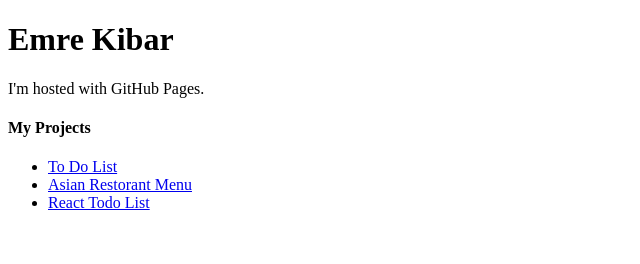
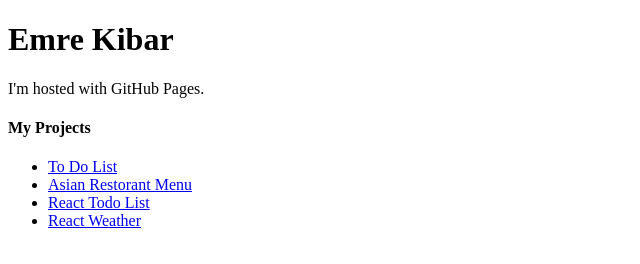
Before and after one commit to emrekibar93/emrekibar93.github.io, a plain HTML site: page index.html in a window 1280 px wide. Shown: the whole page, without its empty margins (0-640 px from the left). Drawn offline with Linux system fonts and the light colour scheme.

Commit message:
react-weather added

```diff
--- a/index.html
+++ b/index.html
@@ -8,6 +8,7 @@
     <li><a href="https://emrekibar93.github.io/todolist">To Do List</a> </li>
      <li><a href="https://emrekibar93.github.io/restorant-menu">Asian Restorant Menu</a> </li>
     <li><a href="https://emrekibar93.github.io/react-todo-demo/">React Todo List</a></li>
+     <li><a href="https://emrekibar93.github.io/react-weather/build/">React Weather</a></li>
   </ul>
 
 </body>
```
